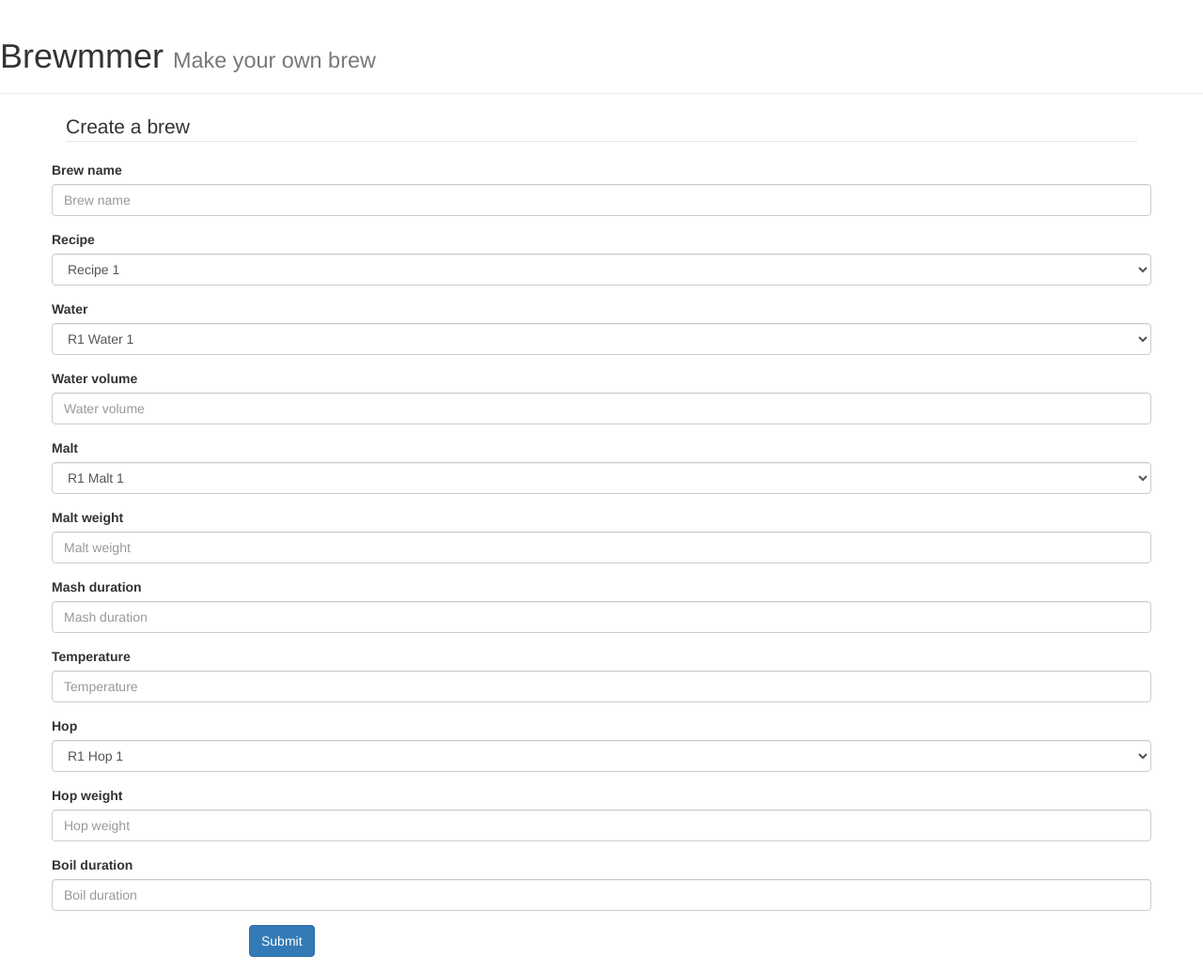
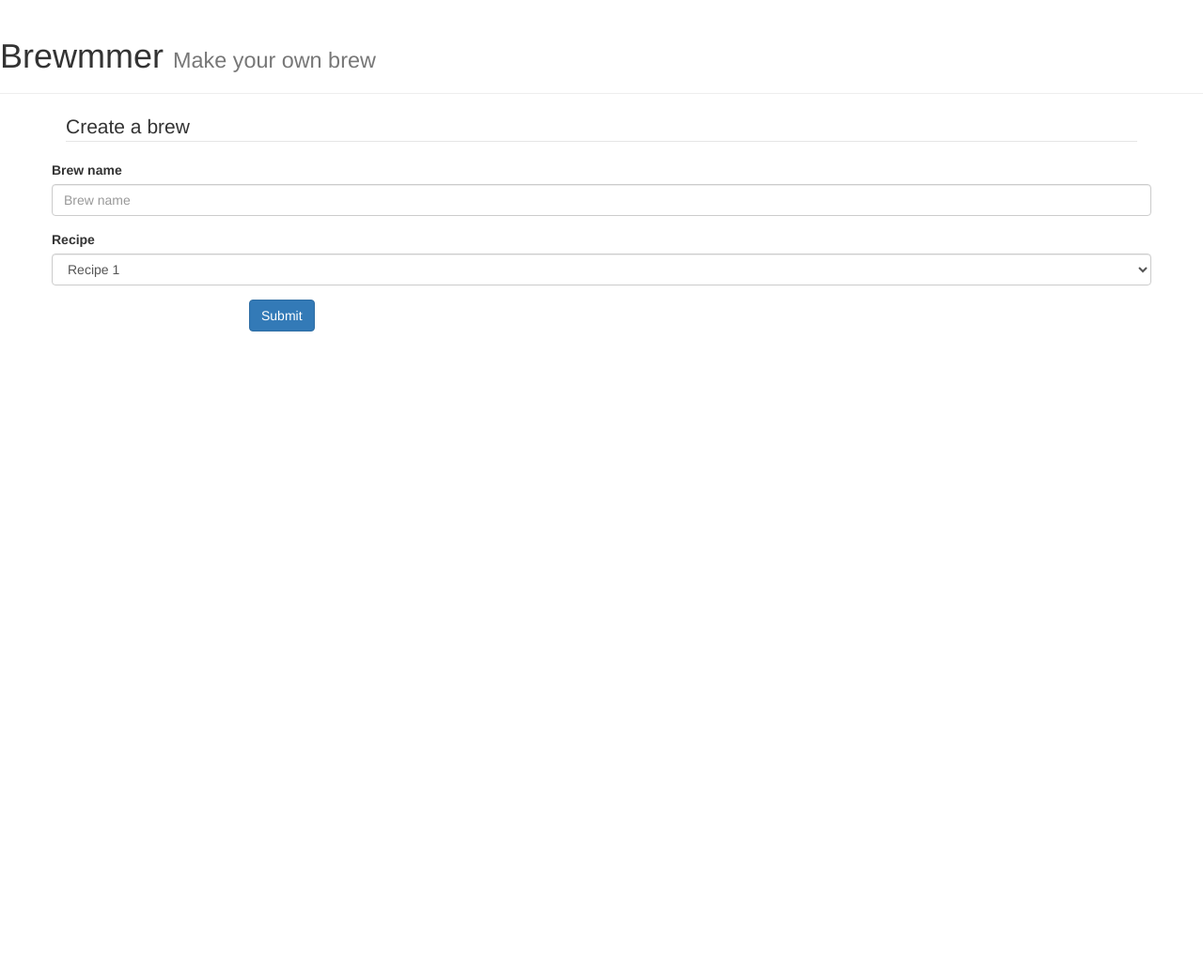
Before and after one commit to brewm/brewmmer-django, a Django app: page /brew/create/ in a window 1280 px wide. Shown: the whole page at 94% size. After the commit the page ends 353 px from the top, so only its background shows below. Run offline with Django 3.2, Linux system fonts and the light colour scheme; data comes from the database, SQL or seed files in the repository; both versions use the stored data as it was after the commit; some libraries are stand-ins or nearby versions.

Commit message:
improved mash creation

```diff
--- a/brewmmer/brew/forms.py
+++ b/brewmmer/brew/forms.py
@@ -6,24 +6,3 @@ from models import Recipe, Brew, MashIngredient, MashStep, BoilIngredient, BoilS
 class CreateForm(forms.Form):
     brew_name = forms.CharField(label='Brew name', max_length=100)
     recipe = forms.ChoiceField(choices=[(r, r) for r in Recipe.objects.all()])
-
-    water = forms.ChoiceField(choices=[(w, w) for w in Water.objects.all()])
-    water_volume = forms.DecimalField(max_digits=5, decimal_places=2)
-
-    malt = forms.ChoiceField(choices=[(m, m) for m in Malt.objects.all()])
-    malt_weight = forms.DecimalField(max_digits=5, decimal_places=2)
-
-    mash_duration = forms.DecimalField(max_digits=5, decimal_places=2)
-    temperature = forms.DecimalField(max_digits=5, decimal_places=2)
-
-    hop = forms.ChoiceField(choices=[(m, m) for m in Hop.objects.all()])
-    hop_weight = forms.DecimalField(max_digits=5, decimal_places=2)
-
-    boil_duration = forms.DecimalField(max_digits=5, decimal_places=2)
-
-    def __init__(self, *args, **kwargs):
-    	super(CreateForm, self).__init__(*args, **kwargs)
-    	self.fields['recipe'].choices = [(r, r) for r in Recipe.objects.all()]
-    	self.fields['water'].choices = [(r, r) for r in Water.objects.all()]
-    	self.fields['malt'].choices = [(r, r) for r in Malt.objects.all()]
-    	self.fields['hop'].choices = [(r, r) for r in Hop.objects.all()]
--- /dev/null
+++ b/brewmmer/brew/templates/brew/ingredient_template.html
@@ -0,0 +1 @@
+<div class="ingredient"><label>Name:</label><select class="ingredient_name" name="ingredient_name">{% for water in brew.recipe.water %}<option value="{{ water.name }}">{{ water.name }}</option>{% endfor %}{% for malt in brew.recipe.malt %}<option value="{{ malt.name }}">{{ malt.name }}</option>{% endfor %}</select><label>Amount:</label><input type="text" class="ingredient_amount" name="ingredient_amount"/>{% if show_remove %}<a href="#" class="remove_ingredient" onClick="removeIngredient(event);">Remove</a>{% endif%}</div>
--- a/brewmmer/brew/views.py
+++ b/brewmmer/brew/views.py
@@ -31,7 +31,7 @@ def create(request):
 def api(request, brew_id=None):
   if request.method == "POST":
     brew = Brew.objects.create(name=request.POST['brew_name'], recipe=Recipe.objects.get(name=request.POST['recipe']))
-    return HttpResponse("SUCCESS")
+    return render(request, "brew/create_mash_steps.html", {"brew": brew})
   if request.method == "GET":
     try:
       brew = Brew.objects.get(id=brew_id)
```
Also changed, not shown: brewmmer/brew/templates/brew/create_mash_steps.html (+20 -10 lines), brewmmer/db.sqlite3.
